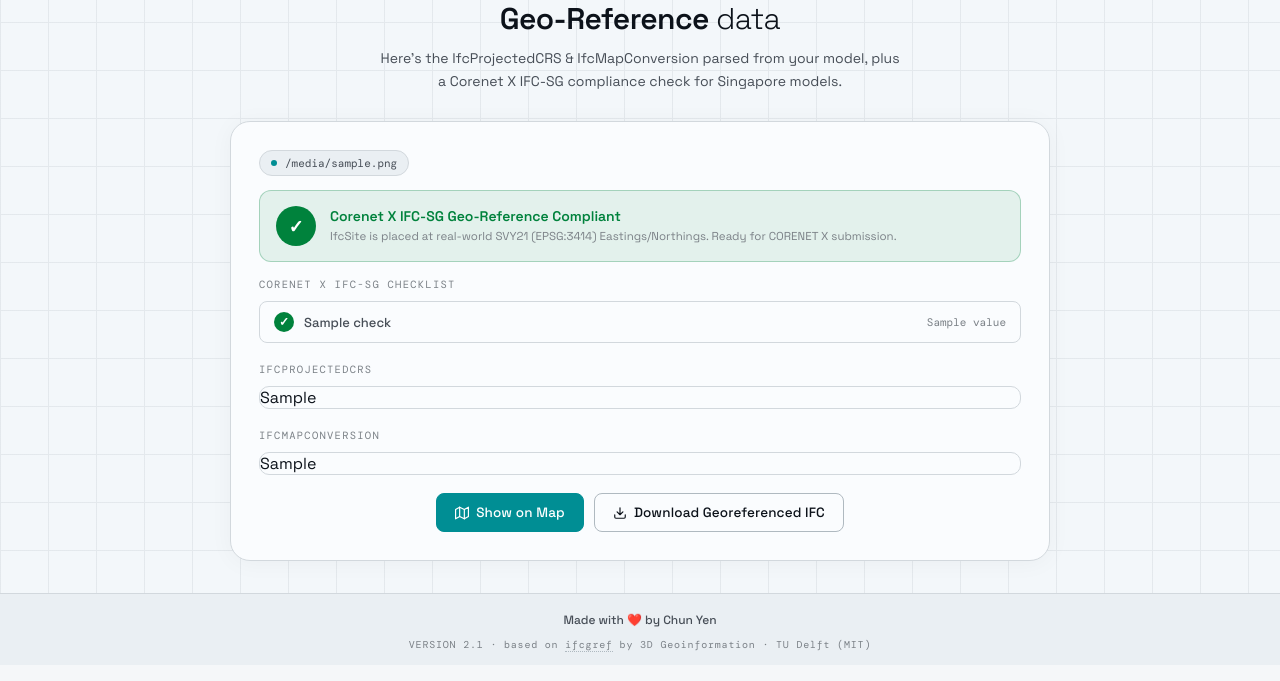
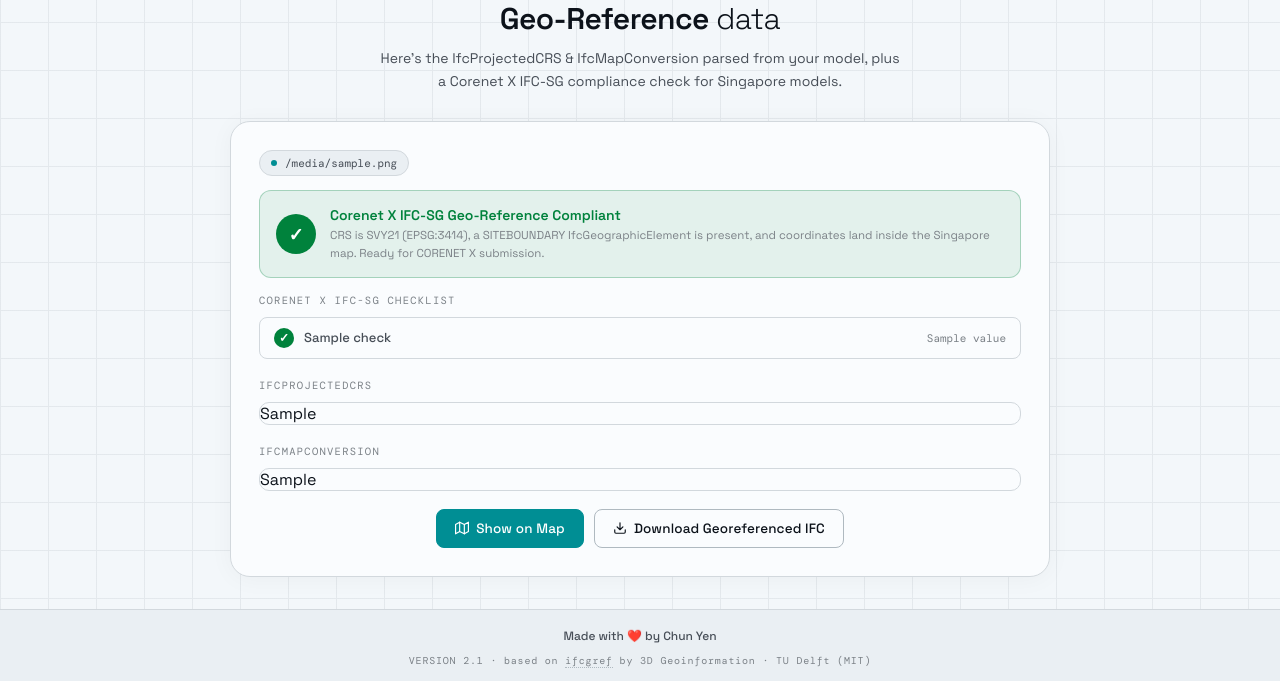
Before and after one commit to chunyen93/ifcgref-corenetx, a Flask app: template templates/result.html in a window 1280 px wide. Shown: the part 230-911 px from the top of the page. Before the commit the page ends 882 px from the top, so only its background shows below. Run offline with Flask 3, Linux system fonts and the light colour scheme; the template is opened without the code that fills it: most values are stand-ins (such as "Sample title", 1, 10 or a date in 2020).

Commit message:
Frontend polish
- Remove unused images: conv.png, table.png, upload.png (orphaned from
  the original tutorial-style README, no longer referenced anywhere).
- Update compliance badge sub-text to match the new 3-check logic.
  Pass message no longer claims only IfcSite is checked (SITEBOUNDARY
  satisfies the location check too). Fail message no longer talks about
  IfcMapConversion; instead it points the user at the inline tips that
  expand on each failing row.

Co-Authored-By: Claude Opus 4.7 (1M context) <noreply@anthropic.com>

```diff
--- a/templates/result.html
+++ b/templates/result.html
@@ -109,7 +109,7 @@
                     <div class="badge-icon">✓</div>
                     <div class="badge-text">
                         <div class="badge-title">Corenet X IFC-SG Geo-Reference Compliant</div>
-                        <div class="badge-sub">IfcSite is placed at real-world SVY21 (EPSG:3414) Eastings/Northings. Ready for CORENET X submission.</div>
+                        <div class="badge-sub">CRS is SVY21 (EPSG:3414), a SITEBOUNDARY IfcGeographicElement is present, and coordinates land inside the Singapore map. Ready for CORENET X submission.</div>
                     </div>
                 </div>
                 {% elif compliance.status == 'fail' %}
@@ -117,7 +117,7 @@
                     <div class="badge-icon">✕</div>
                     <div class="badge-text">
                         <div class="badge-title">Not Corenet X IFC-SG Compliant</div>
-                        <div class="badge-sub">Corenet X requires IfcSite.ObjectPlacement to carry SVY21 Eastings/Northings — IfcMapConversion alone is not accepted.</div>
+                        <div class="badge-sub">One or more IFC-SG checks failed. Expand each ✕ below for a fix tip.</div>
                     </div>
                 </div>
                 {% else %}
@@ -125,7 +125,7 @@
                     <div class="badge-icon">—</div>
                     <div class="badge-text">
                         <div class="badge-title">Non-Singapore Model</div>
-                        <div class="badge-sub">Corenet X IFC-SG compliance check is not applicable.</div>
+                        <div class="badge-sub">Corenet X IFC-SG compliance check is not applicable to models outside Singapore.</div>
                     </div>
                 </div>
                 {% endif %}
```
Also changed, not shown: static/images/conv.png (deleted), static/images/table.png (deleted), static/images/upload.png (deleted).
